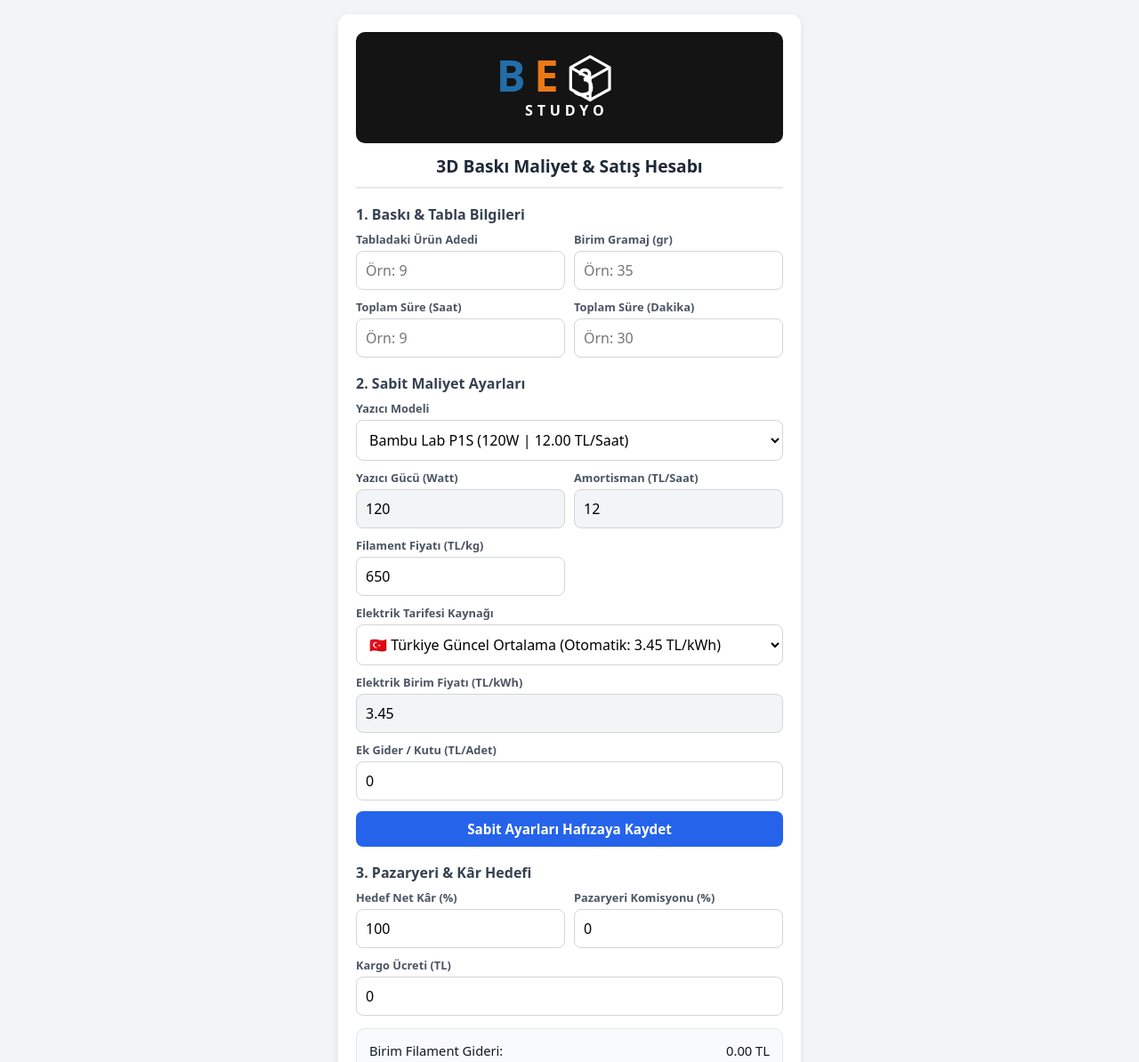
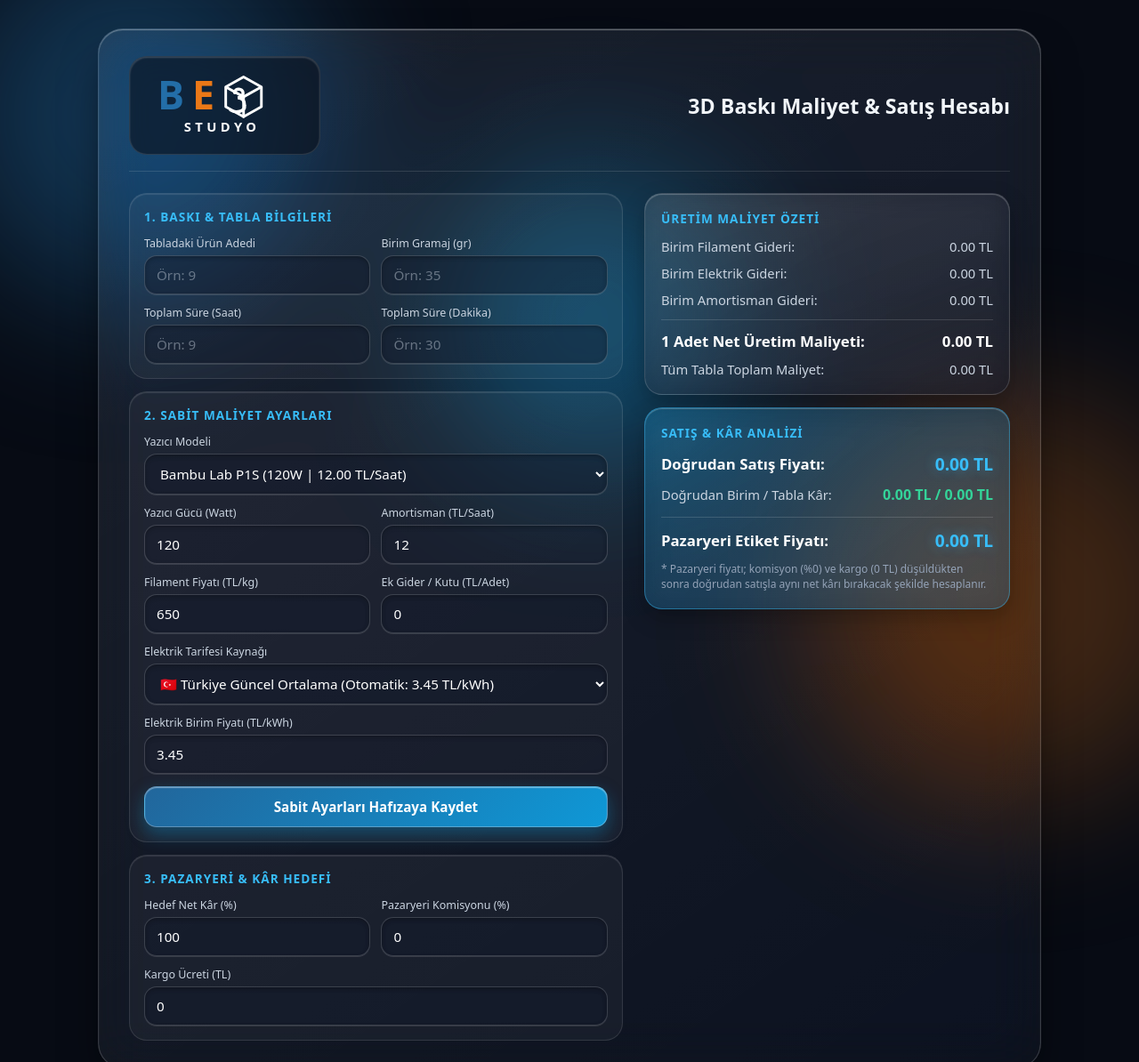
Before and after one commit to berkutaydin/3d-maliyet-hesaplayici, a plain HTML site: page index.html in a window 1280 px wide. Shown: the top 1194 px of the page at 89% size. Drawn offline with Linux system fonts and the light colour scheme.

Commit message:
Glassmorphism tasarimi ve mobil uyumlu cift sutun duzeni eklendi

```diff
--- a/index.html
+++ b/index.html
@@ -3,36 +3,100 @@
 <head>
     <meta charset="UTF-8">
     <meta name="viewport" content="width=device-width, initial-scale=1.0">
-    <title>3D Baskı Maliyet Hesaplayıcı</title>
+    <title>BE3 Studyo - 3D Baskı Maliyet Hesaplayıcı</title>
     <style>
         * { box-sizing: border-box; font-family: system-ui, -apple-system, sans-serif; }
-        body { background: #f3f4f6; color: #111827; margin: 0; padding: 16px; }
-        .container { max-width: 520px; margin: 0 auto; background: #fff; padding: 20px; border-radius: 12px; box-shadow: 0 2px 8px rgba(0,0,0,0.08); }
-        .logo-container { text-align: center; margin-bottom: 12px; background: #141414; padding: 16px 12px 12px; border-radius: 10px; }
-        h1 { font-size: 1.2rem; margin-top: 10px; color: #1f2937; border-bottom: 2px solid #e5e7eb; padding-bottom: 10px; text-align: center; }
-        h2 { font-size: 1rem; margin: 18px 0 8px; color: #374151; }
-        .grid { display: grid; grid-template-columns: 1fr 1fr; gap: 10px; }
+        body {
+            background-color: #070b14;
+            color: #f8fafc;
+            margin: 0;
+            padding: 20px;
+            min-height: 100vh;
+            display: flex;
+            align-items: center;
+            justify-content: center;
+            position: relative;
+        }
+        .bg-orb { position: fixed; border-radius: 50%; filter: blur(85px); z-index: 0; pointer-events: none; }
+        .orb-1 { width: 420px; height: 420px; background: rgba(35, 110, 168, 0.42); top: -80px; left: -60px; }
+        .orb-2 { width: 450px; height: 450px; background: rgba(234, 120, 23, 0.25); bottom: -100px; right: -80px; }
+        .orb-3 { width: 340px; height: 340px; background: rgba(56, 189, 248, 0.28); top: 45%; left: 52%; transform: translate(-50%, -50%); }
+
+        .container {
+            position: relative; z-index: 1; width: 100%; max-width: 520px; margin: 0 auto;
+            background: linear-gradient(145deg, rgba(255, 255, 255, 0.09) 0%, rgba(255, 255, 255, 0.03) 100%);
+            backdrop-filter: blur(28px) saturate(160%); -webkit-backdrop-filter: blur(28px) saturate(160%);
+            padding: 24px; border-radius: 28px;
+            box-shadow: 0 25px 50px -12px rgba(0, 0, 0, 0.65), inset 0 1px 1px rgba(255, 255, 255, 0.35);
+            border: 1px solid rgba(255, 255, 255, 0.16);
+        }
+        .header-bar { display: flex; flex-direction: column; align-items: center; margin-bottom: 18px; padding-bottom: 14px; border-bottom: 1px solid rgba(255, 255, 255, 0.12); }
+        .logo-container { text-align: center; background: rgba(10, 15, 25, 0.6); padding: 12px 24px 8px; border-radius: 20px; border: 1px solid rgba(255, 255, 255, 0.12); box-shadow: inset 0 1px 2px rgba(255, 255, 255, 0.2); }
+        h1 { font-size: 1.2rem; margin: 12px 0 0; color: #f1f5f9; text-align: center; font-weight: 700; }
+
+        .app-layout { display: flex; flex-direction: column; gap: 16px; }
+        .glass-section {
+            background: rgba(255, 255, 255, 0.04); border: 1px solid rgba(255, 255, 255, 0.11);
+            border-radius: 20px; padding: 16px; box-shadow: inset 0 1px 1px rgba(255, 255, 255, 0.12); margin-bottom: 14px;
+        }
+        .glass-section:last-child { margin-bottom: 0; }
+        h2 { font-size: 0.85rem; margin: 0 0 12px; color: #38bdf8; text-transform: uppercase; letter-spacing: 1px; font-weight: 700; }
+        .grid { display: grid; grid-template-columns: 1fr 1fr; gap: 12px; }
         .field { display: flex; flex-direction: column; }
-        label { font-size: 0.8rem; color: #4b5563; margin-bottom: 4px; font-weight: 600; }
-        input, select { padding: 10px; border: 1px solid #d1d5db; border-radius: 8px; font-size: 1rem; width: 100%; background: #fff; }
-        input:focus, select:focus { outline: none; border-color: #2563eb; }
-        .card { background: #f9fafb; border: 1px solid #e5e7eb; border-radius: 10px; padding: 14px; margin-top: 14px; }
-        .row { display: flex; justify-content: space-between; margin-bottom: 6px; font-size: 0.92rem; }
-        .row.total { border-top: 1px solid #d1d5db; padding-top: 8px; margin-top: 8px; font-weight: 700; font-size: 1.05rem; color: #111827; }
-        .highlight { background: #eff6ff; border-color: #bfdbfe; }
-        .price-tag { color: #1d4ed8; font-weight: 700; }
-        .profit-tag { color: #059669; font-weight: 600; }
-        .btn-save { width: 100%; margin-top: 12px; padding: 10px; background: #2563eb; color: white; border: none; border-radius: 8px; font-size: 0.95rem; font-weight: 600; cursor: pointer; }
-        .btn-save:active { background: #1d4ed8; }
-        .note { font-size: 0.75rem; color: #6b7280; margin-top: 6px; }
+        label { font-size: 0.78rem; color: #cbd5e1; margin-bottom: 5px; font-weight: 500; }
+
+        input, select {
+            padding: 11px 13px; border: 1px solid rgba(255, 255, 255, 0.16); border-radius: 14px;
+            font-size: 0.95rem; width: 100%; background: rgba(15, 23, 42, 0.4); color: #ffffff;
+            transition: all 0.2s ease; box-shadow: inset 0 2px 5px rgba(0, 0, 0, 0.25), 0 1px 0 rgba(255, 255, 255, 0.12);
+        }
+        input::placeholder { color: rgba(203, 213, 225, 0.45); }
+        input:focus, select:focus { outline: none; border-color: rgba(56, 189, 248, 0.75); background: rgba(15, 23, 42, 0.7); box-shadow: 0 0 0 3px rgba(56, 189, 248, 0.25); }
+        select option { background: #0f172a; color: #f8fafc; }
+
+        .card {
+            background: linear-gradient(160deg, rgba(255, 255, 255, 0.08) 0%, rgba(15, 23, 42, 0.45) 100%);
+            border: 1px solid rgba(255, 255, 255, 0.15); border-radius: 20px; padding: 18px;
+            backdrop-filter: blur(16px); box-shadow: 0 10px 25px rgba(0, 0, 0, 0.25), inset 0 1px 1px rgba(255, 255, 255, 0.25);
+            margin-bottom: 14px;
+        }
+        .card:last-child { margin-bottom: 0; }
+        .row { display: flex; justify-content: space-between; align-items: center; margin-bottom: 10px; font-size: 0.92rem; color: #cbd5e1; }
+        .row.total { border-top: 1px solid rgba(255, 255, 255, 0.14); padding-top: 12px; margin-top: 12px; font-weight: 700; font-size: 1.05rem; color: #ffffff; }
+        .highlight { background: linear-gradient(145deg, rgba(14, 165, 233, 0.24) 0%, rgba(35, 110, 168, 0.3) 100%); border-color: rgba(56, 189, 248, 0.42); }
+        .price-tag { color: #38bdf8; font-weight: 800; font-size: 1.2rem; text-shadow: 0 0 14px rgba(56, 189, 248, 0.45); }
+        .profit-tag { color: #34d399; font-weight: 700; font-size: 1rem; }
+
+        .btn-save {
+            width: 100%; margin-top: 14px; padding: 12px;
+            background: linear-gradient(135deg, rgba(35, 110, 168, 0.9) 0%, rgba(14, 165, 233, 0.9) 100%);
+            color: white; border: 1px solid rgba(255, 255, 255, 0.28); border-radius: 14px;
+            font-size: 0.95rem; font-weight: 600; cursor: pointer;
+            box-shadow: 0 8px 20px rgba(14, 165, 233, 0.35), inset 0 1px 1px rgba(255, 255, 255, 0.4);
+        }
+        .btn-save:hover { filter: brightness(1.1); }
+        .note { font-size: 0.75rem; color: #94a3b8; margin-top: 10px; line-height: 1.45; }
+
+        @media (min-width: 768px) {
+            body { padding: 32px; }
+            .container { max-width: 1060px; padding: 30px 34px; }
+            .header-bar { flex-direction: row; justify-content: space-between; align-items: center; margin-bottom: 24px; padding-bottom: 18px; }
+            h1 { margin: 0; font-size: 1.45rem; text-align: right; }
+            .app-layout { display: grid; grid-template-columns: 1.35fr 1fr; gap: 24px; align-items: start; }
+            .results-column { position: sticky; top: 24px; }
+        }
     </style>
 </head>
 <body>
 
+<div class="bg-orb orb-1"></div>
+<div class="bg-orb orb-2"></div>
+<div class="bg-orb orb-3"></div>
+
 <div class="container">
+    <div class="header-bar">
         <div class="logo-container">
-        <!-- BE3 Studyo Vektörel Logo -->
-        <svg width="180" height="92" viewBox="0 0 280 135" xmlns="http://www.w3.org/2000/svg" style="display:inline-block;">
+            <svg width="165" height="84" viewBox="0 0 280 135" xmlns="http://www.w3.org/2000/svg" style="display:inline-block;">
                 <text x="12" y="76" font-family="Arial Black, Impact, sans-serif" font-weight="900" font-size="76" fill="#236ea8">B</text>
                 <text x="78" y="76" font-family="Arial Black, Impact, sans-serif" font-weight="900" font-size="76" fill="#ea7817">E</text>
                 <g transform="translate(142, 12)">
@@ -45,27 +109,21 @@
             </svg>
         </div>
         <h1>3D Baskı Maliyet & Satış Hesabı</h1>
+    </div>
 
+    <div class="app-layout">
+        <div class="inputs-column">
+            <div class="glass-section">
                 <h2>1. Baskı & Tabla Bilgileri</h2>
                 <div class="grid">
-        <div class="field">
-            <label>Tabladaki Ürün Adedi</label>
-            <input type="number" id="adet" value="" placeholder="Örn: 9" min="1" oninput="hesapla()">
-        </div>
-        <div class="field">
-            <label>Birim Gramaj (gr)</label>
-            <input type="number" id="gram" value="" placeholder="Örn: 35" step="0.1" oninput="hesapla()">
-        </div>
-        <div class="field">
-            <label>Toplam Süre (Saat)</label>
-            <input type="number" id="saat" value="" placeholder="Örn: 9" min="0" oninput="hesapla()">
-        </div>
-        <div class="field">
-            <label>Toplam Süre (Dakika)</label>
-            <input type="number" id="dakika" value="" placeholder="Örn: 30" min="0" max="59" oninput="hesapla()">
+                    <div class="field"><label>Tabladaki Ürün Adedi</label><input type="number" id="adet" placeholder="Örn: 9" min="1" oninput="hesapla()"></div>
+                    <div class="field"><label>Birim Gramaj (gr)</label><input type="number" id="gram" placeholder="Örn: 35" step="0.1" oninput="hesapla()"></div>
+                    <div class="field"><label>Toplam Süre (Saat)</label><input type="number" id="saat" placeholder="Örn: 9" min="0" oninput="hesapla()"></div>
+                    <div class="field"><label>Toplam Süre (Dakika)</label><input type="number" id="dakika" placeholder="Örn: 30" min="0" max="59" oninput="hesapla()"></div>
                 </div>
             </div>
 
+            <div class="glass-section">
                 <h2>2. Sabit Maliyet Ayarları</h2>
                 <div class="grid">
                     <div class="field" style="grid-column: span 2;">
@@ -76,21 +134,13 @@
                             <option value="x1c">Bambu Lab X1 Carbon (150W | 16.00 TL/Saat)</option>
                             <option value="a1">Bambu Lab A1 / A1 Mini (100W | 6.00 TL/Saat)</option>
                             <option value="ender3">Creality Ender 3 / V2 (250W | 5.00 TL/Saat)</option>
-                <option value="other">Diğer / Manuel Giriş</option>
+                            <option value="other">Diğer / Manuel Giriş (Özel Değer)</option>
                         </select>
                     </div>
-        <div class="field">
-            <label>Yazıcı Gücü (Watt)</label>
-            <input type="number" id="watt" value="120" oninput="hesapla()">
-        </div>
-        <div class="field">
-            <label>Amortisman (TL/Saat)</label>
-            <input type="number" id="amortisman" value="12" step="0.5" oninput="hesapla()">
-        </div>
-        <div class="field">
-            <label>Filament Fiyatı (TL/kg)</label>
-            <input type="number" id="filamentFiyat" value="650" oninput="hesapla()">
-        </div>
+                    <div class="field"><label>Yazıcı Gücü (Watt)</label><input type="number" id="watt" value="120" oninput="hesapla()"></div>
+                    <div class="field"><label>Amortisman (TL/Saat)</label><input type="number" id="amortisman" value="12" step="0.5" oninput="hesapla()"></div>
+                    <div class="field"><label>Filament Fiyatı (TL/kg)</label><input type="number" id="filamentFiyat" value="650" oninput="hesapla()"></div>
+                    <div class="field"><label>Ek Gider / Kutu (TL/Adet)</label><input type="number" id="ekGider" value="0" oninput="hesapla()"></div>
                     <div class="field" style="grid-column: span 2;">
                         <label>Elektrik Tarifesi Kaynağı</label>
                         <select id="elektrikKaynak" onchange="elektrikSecildi()">
@@ -98,55 +148,48 @@
                             <option value="other">Manuel / Özel Elektrik Fiyatı Gir</option>
                         </select>
                     </div>
-        <div class="field" style="grid-column: span 2;">
-            <label>Elektrik Birim Fiyatı (TL/kWh)</label>
-            <input type="number" id="elektrikFiyat" value="3.45" step="0.05" oninput="hesapla()">
-        </div>
-        <div class="field" style="grid-column: span 2;">
-            <label>Ek Gider / Kutu (TL/Adet)</label>
-            <input type="number" id="ekGider" value="0" oninput="hesapla()">
-        </div>
+                    <div class="field" style="grid-column: span 2;"><label>Elektrik Birim Fiyatı (TL/kWh)</label><input type="number" id="elektrikFiyat" value="3.45" step="0.05" oninput="hesapla()"></div>
                 </div>
                 <button class="btn-save" onclick="ayarlariKaydet()">Sabit Ayarları Hafızaya Kaydet</button>
+            </div>
 
+            <div class="glass-section">
                 <h2>3. Pazaryeri & Kâr Hedefi</h2>
                 <div class="grid">
-        <div class="field">
-            <label>Hedef Net Kâr (%)</label>
-            <input type="number" id="karOran" value="100" oninput="hesapla()">
+                    <div class="field"><label>Hedef Net Kâr (%)</label><input type="number" id="karOran" value="100" oninput="hesapla()"></div>
+                    <div class="field"><label>Pazaryeri Komisyonu (%)</label><input type="number" id="komisyon" value="0" oninput="hesapla()"></div>
+                    <div class="field" style="grid-column: span 2;"><label>Kargo Ücreti (TL)</label><input type="number" id="kargo" value="0" oninput="hesapla()"></div>
                 </div>
-        <div class="field">
-            <label>Pazaryeri Komisyonu (%)</label>
-            <input type="number" id="komisyon" value="0" oninput="hesapla()">
-        </div>
-        <div class="field" style="grid-column: span 2;">
-            <label>Kargo Ücreti (TL)</label>
-            <input type="number" id="kargo" value="0" oninput="hesapla()">
             </div>
         </div>
 
+        <div class="results-column">
             <div class="card">
+                <h2>Üretim Maliyet Özeti</h2>
                 <div class="row"><span>Birim Filament Gideri:</span><span id="sonucFilament">0.00 TL</span></div>
                 <div class="row"><span>Birim Elektrik Gideri:</span><span id="sonucElektrik">0.00 TL</span></div>
                 <div class="row"><span>Birim Amortisman Gideri:</span><span id="sonucAmortisman">0.00 TL</span></div>
                 <div class="row total"><span>1 Adet Net Üretim Maliyeti:</span><span id="sonucBirimMaliyet">0.00 TL</span></div>
-        <div class="row"><span>Tüm Tabla Toplam Maliyet:</span><span id="sonucTablaMaliyet">0.00 TL</span></div>
+                <div class="row" style="margin-bottom: 0;"><span>Tüm Tabla Toplam Maliyet:</span><span id="sonucTablaMaliyet">0.00 TL</span></div>
             </div>
 
             <div class="card highlight">
-        <div class="row total">
+                <h2>Satış & Kâr Analizi</h2>
+                <div class="row total" style="border-top: none; padding-top: 0; margin-top: 0;">
                     <span>Doğrudan Satış Fiyatı:</span>
                     <span class="price-tag" id="fiyatDogrudan">0.00 TL</span>
                 </div>
                 <div class="row">
-            <span>Doğrudan Birim / Tabla Net Kâr:</span>
+                    <span>Doğrudan Birim / Tabla Kâr:</span>
                     <span class="profit-tag" id="karDogrudan">0.00 TL</span>
                 </div>
-        <div class="row total" style="margin-top:12px;">
+                <div class="row total" style="margin-top: 14px;">
                     <span>Pazaryeri Etiket Fiyatı:</span>
                     <span class="price-tag" id="fiyatPazaryeri">0.00 TL</span>
                 </div>
                 <div class="note">* Pazaryeri fiyatı; komisyon (%<span id="notKom">0</span>) ve kargo (<span id="notKargo">0</span> TL) düşüldükten sonra doğrudan satışla aynı net kârı bırakacak şekilde hesaplanır.</div>
+            </div>
+        </div>
     </div>
 </div>
 
@@ -158,15 +201,12 @@
         'a1': { watt: 100, amortisman: 6.0 },
         'ender3': { watt: 250, amortisman: 5.0 }
     };
-
     const ayarIdleri = ['filamentFiyat', 'elektrikFiyat', 'watt', 'amortisman', 'ekGider', 'karOran', 'komisyon', 'kargo', 'yaziciModeli', 'elektrikKaynak'];
 
     window.onload = function() {
         ayarIdleri.forEach(id => {
             const kayitli = localStorage.getItem('3d_' + id);
-            if (kayitli !== null) {
-                document.getElementById(id).value = kayitli;
-            }
+            if (kayitli !== null) document.getElementById(id).value = kayitli;
         });
         modelSecildi();
         elektrikSecildi();
@@ -177,20 +217,14 @@
         const secim = document.getElementById('yaziciModeli').value;
         const wattInput = document.getElementById('watt');
         const amortismanInput = document.getElementById('amortisman');
-
         if (secim !== 'other' && yaziciVerileri[secim]) {
             wattInput.value = yaziciVerileri[secim].watt;
             amortismanInput.value = yaziciVerileri[secim].amortisman;
-
-            wattInput.readOnly = true;
-            amortismanInput.readOnly = true;
-            wattInput.style.background = '#f3f4f6';
-            amortismanInput.style.background = '#f3f4f6';
+            wattInput.readOnly = true; amortismanInput.readOnly = true;
+            wattInput.style.background = 'rgba(15, 23, 42, 0.2)'; amortismanInput.style.background = 'rgba(15, 23, 42, 0.2)';
         } else {
-            wattInput.readOnly = false;
-            amortismanInput.readOnly = false;
-            wattInput.style.background = '#fff';
-            amortismanInput.style.background = '#fff';
+            wattInput.readOnly = false; amortismanInput.readOnly = false;
+            wattInput.style.background = 'rgba(15, 23, 42, 0.45)'; amortismanInput.style.background = 'rgba(15, 23, 42, 0.45)';
         }
         hesapla();
     }
@@ -198,23 +232,16 @@
     function elektrikSecildi() {
         const secim = document.getElementById('elektrikKaynak').value;
         const elektrikInput = document.getElementById('elektrikFiyat');
-
         if (secim !== 'other') {
-            elektrikInput.value = secim;
-            elektrikInput.readOnly = true;
-            elektrikInput.style.background = '#f3f4f6';
+            elektrikInput.value = secim; elektrikInput.readOnly = true; elektrikInput.style.background = 'rgba(15, 23, 42, 0.2)';
         } else {
-            elektrikInput.readOnly = false;
-            elektrikInput.style.background = '#fff';
-            elektrikInput.focus();
+            elektrikInput.readOnly = false; elektrikInput.style.background = 'rgba(15, 23, 42, 0.45)'; elektrikInput.focus();
         }
         hesapla();
     }
 
     function ayarlariKaydet() {
-        ayarIdleri.forEach(id => {
-            localStorage.setItem('3d_' + id, document.getElementById(id).value);
-        });
+        ayarIdleri.forEach(id => localStorage.setItem('3d_' + id, document.getElementById(id).value));
         alert('Sabit ayarlarınız tarayıcı hafızasına kaydedildi!');
     }
 
@@ -264,6 +291,5 @@
         document.getElementById('notKargo').innerText = kargo.toFixed(0);
     }
 </script>
-
 </body>
 </html>
```
Lines whose indentation alone changed are shown as unchanged.
